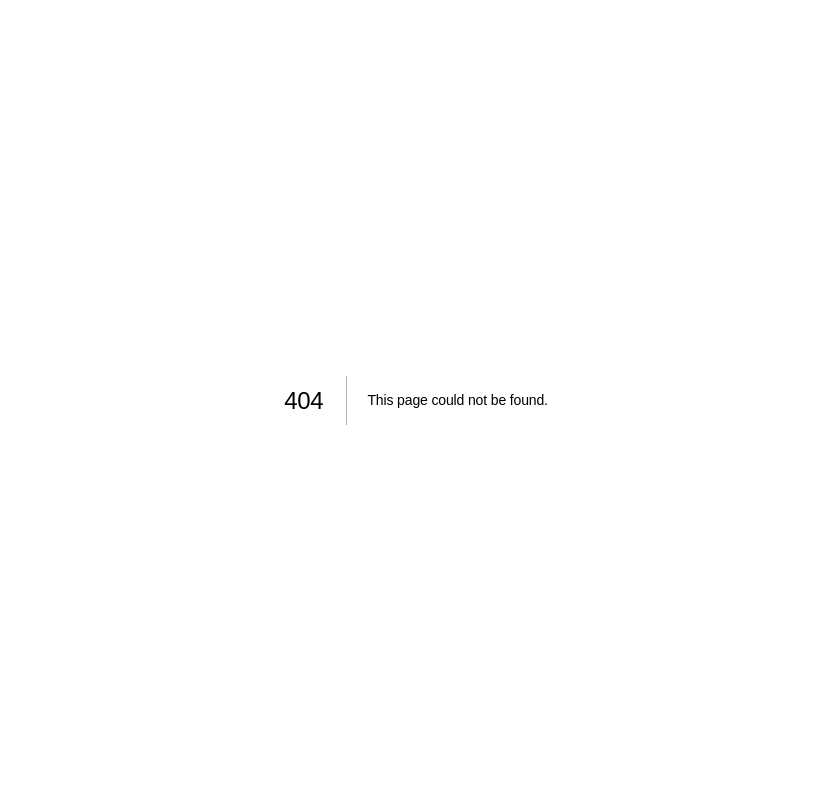
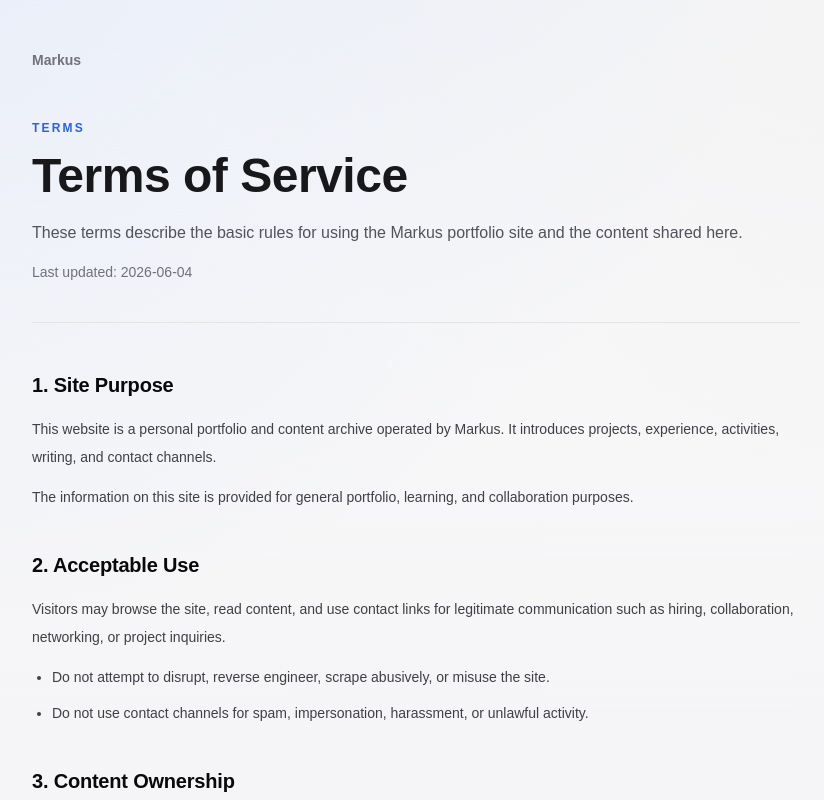
Before and after one commit to mk-isos/markus-portfolio, a Next.js app: page /terms in a window 1280 px wide. Before the commit this address had no page. Shown: the top 800 px of the page, without its empty margins (224-1048 px from the left). Built offline with nearby package versions, Linux system fonts and the light colour scheme.

Commit message:
260604 feat(seo): add legal pages and footer links

```diff
--- a/src/app/layout.tsx
+++ b/src/app/layout.tsx
@@ -17,6 +17,9 @@ export const metadata: Metadata = {
   },
   description: metadataDescription,
   keywords: siteMeta.keywords,
+  alternates: {
+    canonical: siteMeta.siteUrl,
+  },
   openGraph: {
     title: siteMeta.title,
     description: metadataDescription,
--- /dev/null
+++ b/src/app/privacy/page.tsx
@@ -0,0 +1,65 @@
+import type { Metadata } from "next";
+import { LegalPage } from "@/components/legal/legal-page";
+import { links, siteMeta } from "@/data/portfolio";
+
+export const metadata: Metadata = {
+  title: "Privacy Policy | Markus",
+  description:
+    "Privacy Policy for Markus portfolio, including analytics, advertising, cookies, and contact information.",
+  alternates: {
+    canonical: `${siteMeta.siteUrl}/privacy`,
+  },
+};
+
+export default function PrivacyPage() {
+  return (
+    <LegalPage
+      eyebrow="PRIVACY"
+      title="Privacy Policy"
+      description="This page explains how the Markus portfolio site handles basic visitor information, analytics, advertising, cookies, and external links."
+      updatedAt="2026-06-04"
+      sections={[
+        {
+          title: "1. Information We Collect",
+          paragraphs: [
+            "This site is a personal portfolio and content hub. It does not require account registration and does not directly collect sensitive personal information from visitors.",
+            "When you contact Markus by email or through external social platforms, the information you choose to provide may be used only to respond to your inquiry or continue the conversation.",
+          ],
+        },
+        {
+          title: "2. Analytics",
+          paragraphs: [
+            "This site uses Google Analytics to understand general traffic patterns, page views, device types, and usage trends. Google Analytics may use cookies or similar technologies to collect aggregated usage data.",
+            "The collected analytics data is used to improve site content, navigation, and performance.",
+          ],
+        },
+        {
+          title: "3. Advertising and Cookies",
+          paragraphs: [
+            "This site may use Google AdSense to display advertisements. Google and its partners may use cookies to serve ads based on a user's prior visits to this site or other websites.",
+            "Users may opt out of personalized advertising by visiting Google's Ads Settings. Third-party vendors may also use cookies to serve ads based on previous visits.",
+          ],
+        },
+        {
+          title: "4. External Links",
+          paragraphs: [
+            "This site includes links to external services such as GitHub, Tistory, Instagram, LinkedIn, and YouTube. These external services are governed by their own privacy policies and terms.",
+            "Markus is not responsible for the privacy practices or content of external websites.",
+          ],
+        },
+        {
+          title: "5. Data Retention",
+          paragraphs: [
+            "This site does not operate a user database. Email conversations and voluntarily provided contact information may be retained only as long as needed for communication, collaboration, or record keeping.",
+          ],
+        },
+        {
+          title: "6. Contact",
+          paragraphs: [
+            `If you have questions about this Privacy Policy, please contact Markus at ${links.email}.`,
+          ],
+        },
+      ]}
+    />
+  );
+}
--- /dev/null
+++ b/src/app/terms/page.tsx
@@ -0,0 +1,74 @@
+import type { Metadata } from "next";
+import { LegalPage } from "@/components/legal/legal-page";
+import { links, siteMeta } from "@/data/portfolio";
+
+export const metadata: Metadata = {
+  title: "Terms of Service | Markus",
+  description:
+    "Terms of Service for Markus portfolio and content site, including permitted use, external links, content ownership, and disclaimers.",
+  alternates: {
+    canonical: `${siteMeta.siteUrl}/terms`,
+  },
+};
+
+export default function TermsPage() {
+  return (
+    <LegalPage
+      eyebrow="TERMS"
+      title="Terms of Service"
+      description="These terms describe the basic rules for using the Markus portfolio site and the content shared here."
+      updatedAt="2026-06-04"
+      sections={[
+        {
+          title: "1. Site Purpose",
+          paragraphs: [
+            "This website is a personal portfolio and content archive operated by Markus. It introduces projects, experience, activities, writing, and contact channels.",
+            "The information on this site is provided for general portfolio, learning, and collaboration purposes.",
+          ],
+        },
+        {
+          title: "2. Acceptable Use",
+          paragraphs: [
+            "Visitors may browse the site, read content, and use contact links for legitimate communication such as hiring, collaboration, networking, or project inquiries.",
+          ],
+          items: [
+            "Do not attempt to disrupt, reverse engineer, scrape abusively, or misuse the site.",
+            "Do not use contact channels for spam, impersonation, harassment, or unlawful activity.",
+          ],
+        },
+        {
+          title: "3. Content Ownership",
+          paragraphs: [
+            "Unless otherwise stated, the text, project descriptions, images, and portfolio content on this site belong to Markus or are used with permission.",
+            "You may reference this site with proper attribution, but you may not copy, republish, or commercially reuse the content without permission.",
+          ],
+        },
+        {
+          title: "4. External Links",
+          paragraphs: [
+            "This site may link to external platforms including GitHub, Tistory, Instagram, LinkedIn, YouTube, and deployed project demos.",
+            "External websites are not controlled by Markus and may have their own terms, policies, and availability conditions.",
+          ],
+        },
+        {
+          title: "5. No Professional Advice",
+          paragraphs: [
+            "Content on this site reflects personal learning, project experience, and technical notes. It should not be considered legal, financial, medical, or professional advice.",
+          ],
+        },
+        {
+          title: "6. Changes to These Terms",
+          paragraphs: [
+            "These terms may be updated as the site evolves. Continued use of the site after updates means you accept the revised terms.",
+          ],
+        },
+        {
+          title: "7. Contact",
+          paragraphs: [
+            `For questions about these Terms of Service, please contact Markus at ${links.email}.`,
+          ],
+        },
+      ]}
+    />
+  );
+}
--- /dev/null
+++ b/src/components/legal/legal-page.tsx
@@ -0,0 +1,90 @@
+import Link from "next/link";
+import { links } from "@/data/portfolio";
+
+type LegalSection = {
+  title: string;
+  paragraphs: string[];
+  items?: string[];
+};
+
+export function LegalPage({
+  eyebrow,
+  title,
+  description,
+  updatedAt,
+  sections,
+}: {
+  eyebrow: string;
+  title: string;
+  description: string;
+  updatedAt: string;
+  sections: LegalSection[];
+}) {
+  return (
+    <main className="min-h-screen px-6 py-12 text-zinc-900 dark:text-zinc-100 md:px-10">
+      <div className="mx-auto max-w-3xl">
+        <header className="border-b border-zinc-200 pb-10 dark:border-zinc-800">
+          <Link
+            href="/"
+            className="text-sm font-semibold text-zinc-500 transition hover:text-[var(--accent)]"
+          >
+            Markus
+          </Link>
+          <p className="mt-12 text-xs font-semibold tracking-[0.18em] text-[var(--accent)]">
+            {eyebrow}
+          </p>
+          <h1 className="mt-4 text-4xl font-semibold tracking-tight md:text-5xl">
+            {title}
+          </h1>
+          <p className="mt-5 text-base leading-relaxed text-zinc-600 dark:text-zinc-400">
+            {description}
+          </p>
+          <p className="mt-4 text-sm text-zinc-500">Last updated: {updatedAt}</p>
+        </header>
+
+        <div className="space-y-10 py-12">
+          {sections.map((section) => (
+            <section key={section.title}>
+              <h2 className="text-xl font-semibold text-zinc-950 dark:text-zinc-100">
+                {section.title}
+              </h2>
+              <div className="mt-4 space-y-3 text-sm leading-7 text-zinc-700 dark:text-zinc-300">
+                {section.paragraphs.map((paragraph) => (
+                  <p key={paragraph}>{paragraph}</p>
+                ))}
+                {section.items ? (
+                  <ul className="list-disc space-y-2 pl-5">
+                    {section.items.map((item) => (
+                      <li key={item}>{item}</li>
+                    ))}
+                  </ul>
+                ) : null}
+              </div>
+            </section>
+          ))}
+        </div>
+
+        <footer className="flex flex-wrap items-center gap-x-5 gap-y-3 border-t border-zinc-200 py-8 text-sm text-zinc-500 dark:border-zinc-800">
+          <Link href="/#about" className="transition hover:text-[var(--accent)]">
+            About
+          </Link>
+          <Link href="/#contact" className="transition hover:text-[var(--accent)]">
+            Contact
+          </Link>
+          <Link href="/privacy" className="transition hover:text-[var(--accent)]">
+            Privacy Policy
+          </Link>
+          <Link href="/terms" className="transition hover:text-[var(--accent)]">
+            Terms of Service
+          </Link>
+          <a
+            href={`mailto:${links.email}`}
+            className="transition hover:text-[var(--accent)]"
+          >
+            {links.email}
+          </a>
+        </footer>
+      </div>
+    </main>
+  );
+}
--- a/src/components/portfolio/portfolio-page.tsx
+++ b/src/components/portfolio/portfolio-page.tsx
@@ -1,6 +1,7 @@
 "use client";
 
 import Image from "next/image";
+import Link from "next/link";
 import {
   useDeferredValue,
   useEffect,
@@ -1223,7 +1224,24 @@ export function PortfolioPage() {
                 </div>
               )}
             </div>
-            <p className="mt-12 text-sm text-zinc-500">
+            <nav
+              aria-label="Footer navigation"
+              className="mt-12 flex flex-wrap justify-center gap-x-5 gap-y-3 text-sm font-medium text-zinc-500 lg:justify-start"
+            >
+              <a href="#about" className="transition hover:text-zinc-100">
+                About
+              </a>
+              <a href="#contact" className="transition hover:text-zinc-100">
+                Contact
+              </a>
+              <Link href="/privacy" className="transition hover:text-zinc-100">
+                Privacy Policy
+              </Link>
+              <Link href="/terms" className="transition hover:text-zinc-100">
+                Terms of Service
+              </Link>
+            </nav>
+            <p className="mt-6 text-sm text-zinc-500">
               © 2025 Markus. {t(uiCopy.footer)}
             </p>
           </div>
--- a/src/data/portfolio.ts
+++ b/src/data/portfolio.ts
@@ -13,7 +13,7 @@ export const siteMeta = {
     "AI와 백엔드로 문제를 해결하는 개발자 Markus의 개인 브랜딩 포트폴리오 사이트",
     "A personal branding portfolio site for Markus, a developer solving problems with AI and backend systems.",
   ),
-  siteUrl: "https://markus-portfolio.vercel.app",
+  siteUrl: "https://markus-portfolio-mu.vercel.app",
   keywords: [
     "Markus",
     "Backend Developer",
```
Also changed, not shown: 1 other file (tests, documents, lock files or other folders).
